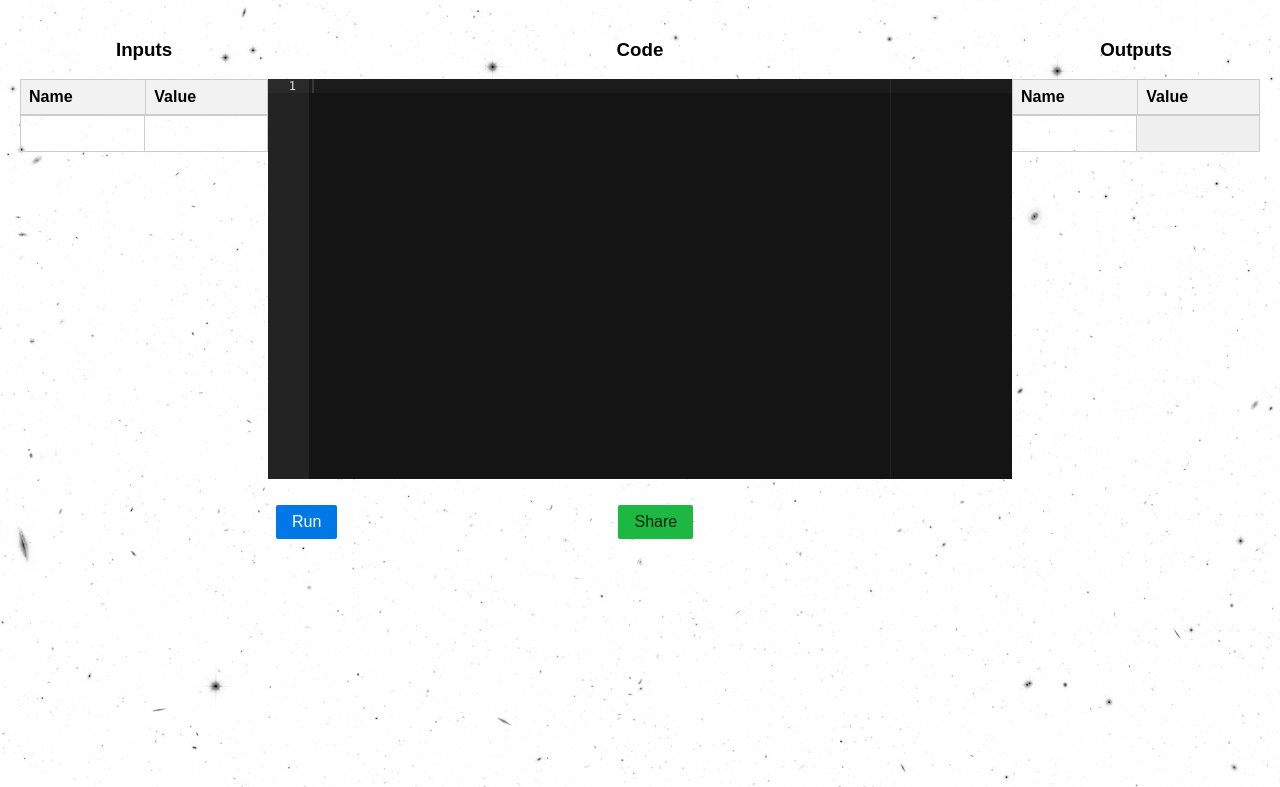
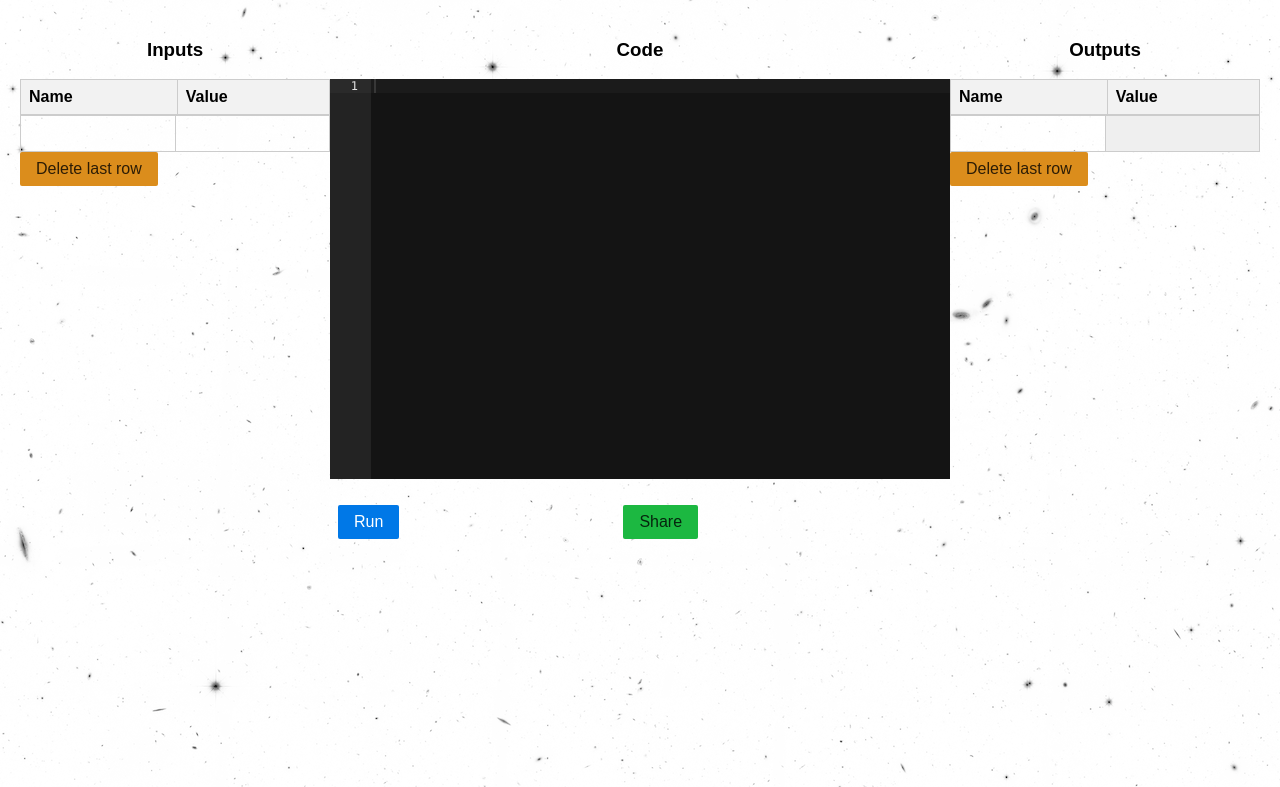
Before and after one commit to DarkStar1982/jsmodela, a Django app: page /model in a window 1280 px wide. Shown: the top 787 px of the page. Run offline with Django 5.2, Linux system fonts and the light colour scheme; lists and menus that the app fills with data are empty; some libraries are stand-ins or nearby versions.

Commit message:
Adding more features

```diff
--- a/jsmodels/pages/static/local_js.js
+++ b/jsmodels/pages/static/local_js.js
@@ -202,6 +202,19 @@ function submit_action(event) {
     form.submit();
 }
 
+function delete_last_row(container_id)
+{
+    const container = document.getElementById(container_id);
+
+    // Find the table in the table-body div
+    const tableBody = container.querySelector('.table-body table tbody');
+
+    // Delete the last row if any rows exist
+    if (tableBody.rows.length > 0) {
+        tableBody.deleteRow(-1);
+    }
+
+}
 
 // Create tables
 var table1;
--- a/jsmodels/pages/static/styles.css
+++ b/jsmodels/pages/static/styles.css
@@ -24,6 +24,10 @@ body
 .actions_bar {
     border-collapse: collapse!important;
     border: 0px!important
+}
+
+.table_footer {
+    align: center
 }
 
 table {
@@ -56,3 +60,7 @@ tr:last-child td {
     background: rgb(28, 184, 65);
 /* this is a green */
 }
+.button-delete
+{
+    background: rgb(219, 141, 28);
+}
--- a/jsmodels/pages/templates/pages/jsmodels.html
+++ b/jsmodels/pages/templates/pages/jsmodels.html
@@ -20,10 +20,10 @@
     </head>
     <body>
         <div class="pure-g">
-            <div class="pure-u-1-5">
+            <div class="pure-u-1-4">
                 <h3 style="text-align: center">Inputs</h3>
                 <div id="table-container-1" class="table-container">
-                        <div class="table-header">
+                    <div class="table-header">
                             <table>
                                 <thead>
                                     <tr>
@@ -38,10 +38,10 @@
                                 <tbody></tbody>
                             </table>
                         </div>
-                    </div>
-
+                        <button class="pure-button button-delete" onclick="delete_last_row(this.parentElement.id)">Delete last row</button>
+                </div>
             </div>
-            <div class="pure-u-3-5">
+            <div class="pure-u-1-2">
                 <h3 style="text-align: center">Code</h3>
                 <div id="editor"></div>
                 <label id="last_error" class="error_label_style"></label><br/>
@@ -61,7 +61,7 @@
                 </table>
             </div>
 
-            <div class="pure-u-1-5">
+            <div class="pure-u-1-4">
                 <h3 style="text-align: center">Outputs</h3>
                 <div id="table-container-2" class="table-container">
                         <div class="table-header table-pure">
@@ -79,9 +79,8 @@
                                 <tbody></tbody>
                             </table>
                         </div>
+                        <button class="pure-button button-delete" onclick="delete_last_row(this.parentElement.id)">Delete last row</button>
                     </div>
-
-
             </div>
         </div>
         <label id="model_hash" hidden>{{ model_hash }}</label>
```
